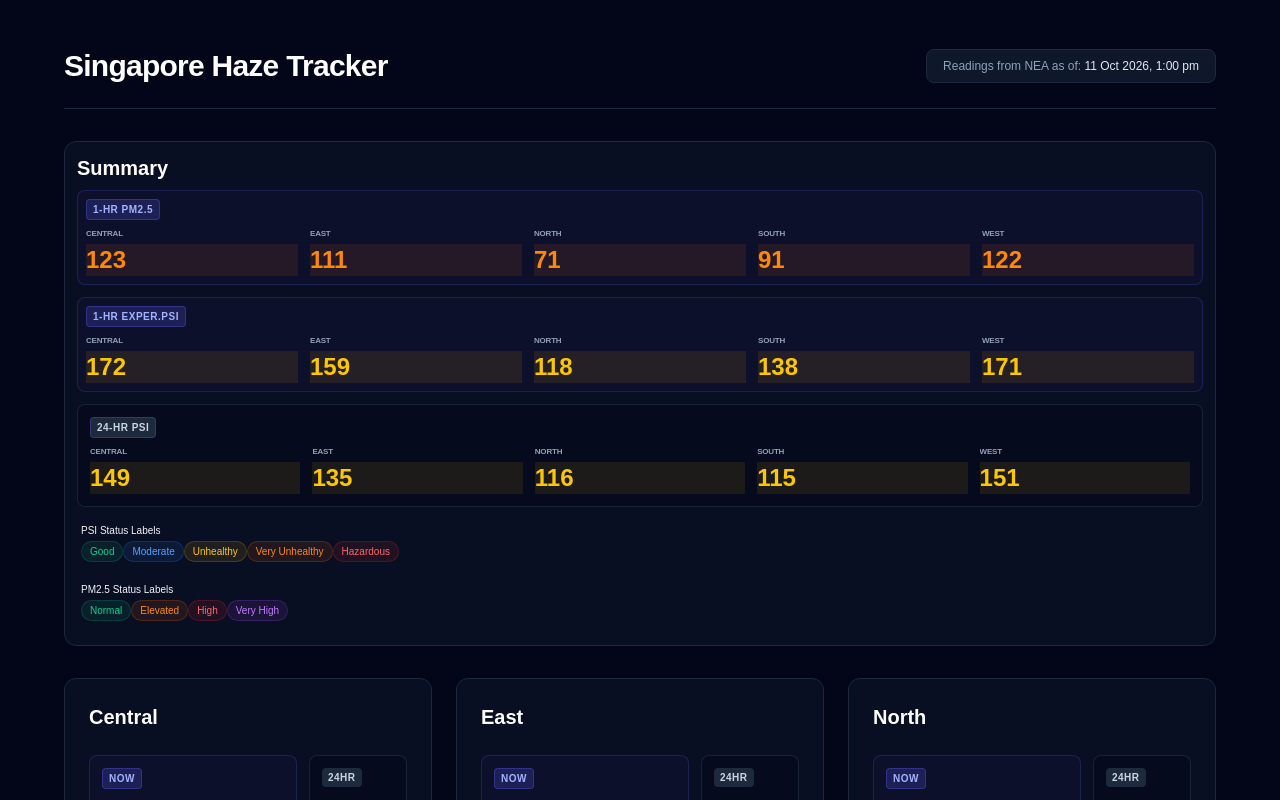
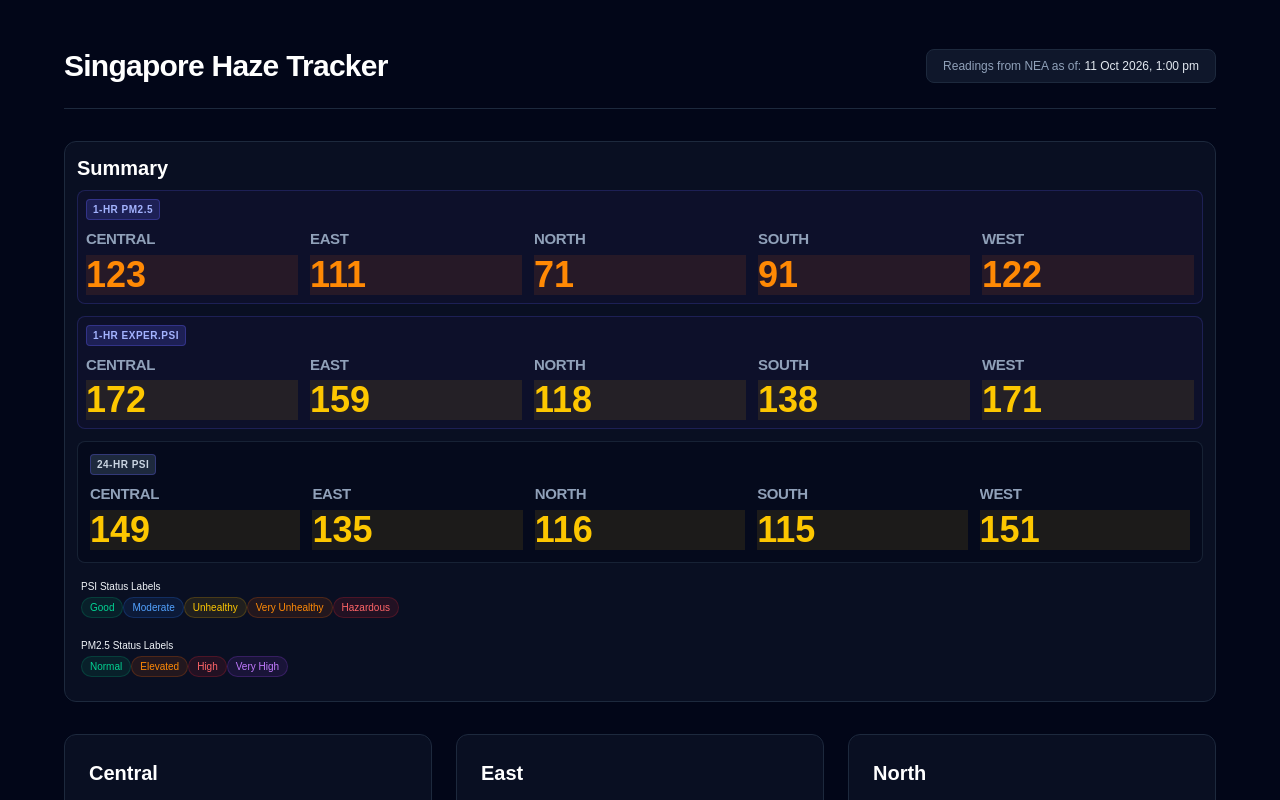
Before and after one commit to philbertshea/haze-app, a Next.js app in the folder frontend/: page / in a window 1280 px wide. Shown: the top 800 px of the page. Built offline with nearby package versions, Linux system fonts and the light colour scheme.

Commit message:
Update font sizes to increase readability

```diff
--- a/frontend/app/page.tsx
+++ b/frontend/app/page.tsx
@@ -133,10 +133,10 @@ export default async function Page() {
                     return (
                       <div key={region} className="flex flex-col justify-between">
                         <div>
-                          <span className="text-[8px] font-semibold text-slate-400 uppercase tracking-tight block truncate">
+                          <span className="text-[9px] lg:text-[15px] font-semibold text-slate-400 uppercase tracking-tight block truncate">
                             {region}
                           </span>
-                          <div className={`text-xl sm:text-2xl font-extrabold mt-1 ${psi1hStatus.bg}`}>
+                          <div className={`text-2xl lg:text-4xl font-extrabold mt-1 ${psi1hStatus.bg}`}>
                             {pm251h}
                           </div>
                         </div>
@@ -164,10 +164,10 @@ export default async function Page() {
                     return (
                       <div key={region} className="flex flex-col justify-between">
                         <div>
-                          <span className="text-[8px] font-semibold text-slate-400 uppercase tracking-tight block truncate">
+                          <span className="text-[9px] lg:text-[15px] font-semibold text-slate-400 uppercase tracking-tight block truncate">
                             {region}
                           </span>
-                          <div className={`text-xl sm:text-2xl font-extrabold mt-1 ${psi1hStatus.bg}`}>
+                          <div className={`text-2xl lg:text-4xl font-extrabold mt-1 ${psi1hStatus.bg}`}>
                             {psi1h}
                           </div>
                         </div>
@@ -195,10 +195,10 @@ export default async function Page() {
                     return (
                       <div key={region} className="flex flex-col justify-between">
                         <div>
-                          <span className="text-[8px] font-semibold text-slate-400 uppercase tracking-tight block truncate">
+                          <span className="text-[9px] lg:text-[15px] font-semibold text-slate-400 uppercase tracking-tight block truncate">
                             {region}
                           </span>
-                          <div className={`text-xl sm:text-2xl font-extrabold mt-1 ${psi24hStatus.bg}`}>
+                          <div className={`text-2xl lg:text-4xl font-extrabold mt-1 ${psi24hStatus.bg}`}>
                             {psi24h}
                           </div>
                         </div>
```
